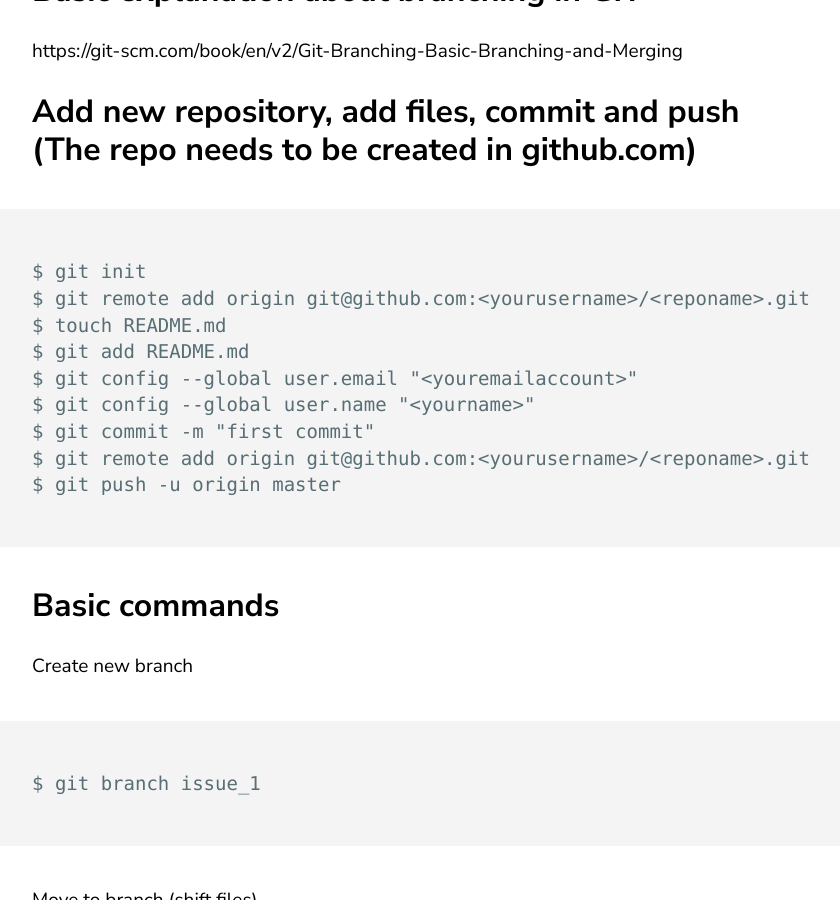
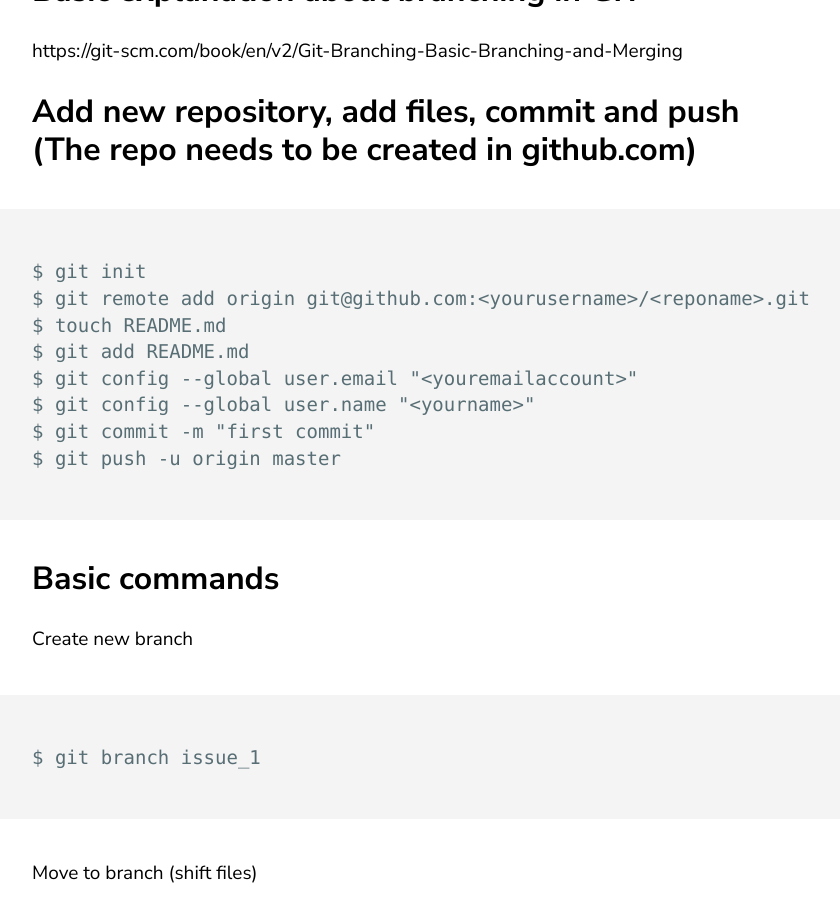
Before and after one commit to jluis9796/jluis9796.github.io, a Jekyll site: the page built from _posts/2020-05-31-manuals.markdown, in a window 1280 px wide and 900 px high, scrolled down 801 px. Shown: the whole window, without its empty margins (68-908 px from the left). Built offline with Jekyll 4.4.1, drawn with Linux system fonts in a browser that asks for light colours.

Commit message:
Update 2020-05-31-manuals.markdown

````diff
--- a/_posts/2020-05-31-manuals.markdown
+++ b/_posts/2020-05-31-manuals.markdown
@@ -24,7 +24,6 @@ $ git add README.md
 $ git config --global user.email "<youremailaccount>"
 $ git config --global user.name "<yourname>"
 $ git commit -m "first commit"
-$ git remote add origin git@github.com:<yourusername>/<reponame>.git
 $ git push -u origin master
 ```
 
````
